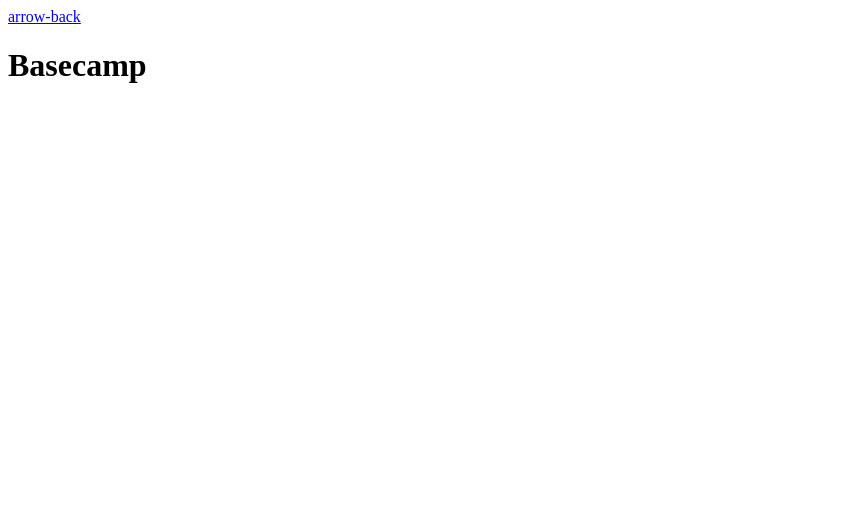
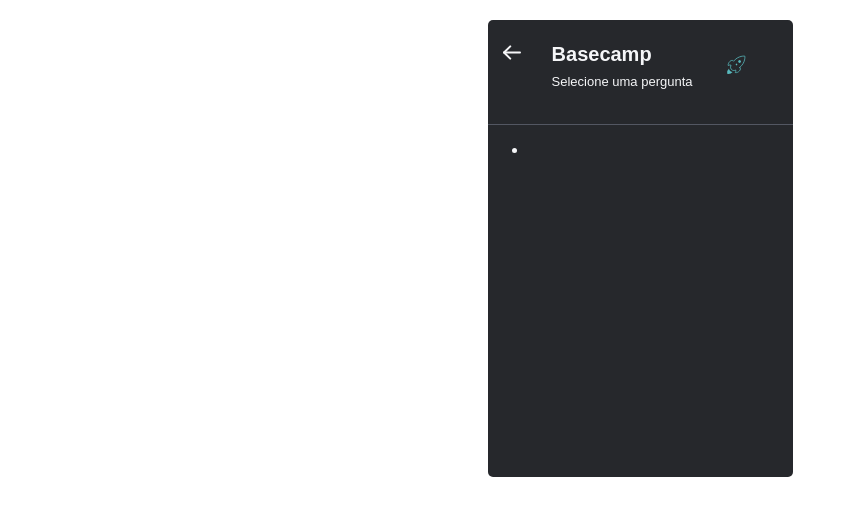
Before and after one commit to Brenno-Daniel/bootcamp-cataline, a Vue app in the folder intro-vuex/faq-vuex/: page / in a window 1280 px wide. Both pictures are taken after a click on the item "Basecamp". Shown: the top 516 px of the page, without its empty margins (0-848 px from the left). Built offline with nearby package versions, Linux system fonts and the light colour scheme.

Commit message:
CSS and layout adjustments

```diff
--- a/intro-vuex/faq-vuex/src/components/Home.vue
+++ b/intro-vuex/faq-vuex/src/components/Home.vue
@@ -2,7 +2,6 @@
     <component :is="currentView">
         <div class="container">
             <div class="faq-container">
-                <div class="faq-content">
                 <div class="lost-astronaut">
                     <img src="@/assets/images/astronaut.svg" alt="Astronaut" width="242" height="112" />
                 </div>
@@ -47,7 +46,6 @@
                 </ul>
             </div>
         </div>
-        </div>
     </component>
 </template>
 
@@ -71,24 +69,23 @@
     src: local('Lato-Bold'), url('../assets/fonts/Lato-Bold.ttf') format('ttf');
     src: local('Lato-Regular'), url('../assets/fonts/Lato-Regular.ttf') format('ttf');
 }
+
 body {
     height: 100vh;
     margin: 0;
 }
 
 .container {
+    width: 305px;
     height: 100%;
+    margin: auto;
+    margin-top: 20px;
     display: grid;
     grid-template-columns: 305px;
     grid-template-rows: auto;
     justify-content: center;
     align-content: center;
     color: #f5f6f8;
-}
-
-.faq-container {
-    width: 305px;
-    height: 457px;
     background: #26282c;
     border-radius: 5px;
 }
@@ -133,6 +130,7 @@
 .navegation__item:hover {
     background: #3f4452;
     border-radius: 2px;
+    cursor: default;
 }
 
 .navegation > li {
--- a/intro-vuex/faq-vuex/src/pages/Basecamp.vue
+++ b/intro-vuex/faq-vuex/src/pages/Basecamp.vue
@@ -1,4 +1,107 @@
 <template>
-    <a href="http://localhost:8080/">arrow-back</a>
-    <h1>Basecamp</h1>
+    <div class="container">
+        <div class="header">
+            <div class="header-title">
+                <div class="arrow-back">
+                    <a href="http://localhost:8080/">
+                        <img src="@/assets/images/arrow-left.svg" alt="Arrow left" />
+                    </a>
+                </div>
+                <div class="basecamp-title">
+                    <div class="title">
+                        <p>Basecamp</p>
+                    </div>
+                    <div class="sub-title">
+                        <span>Selecione uma pergunta</span>
+                    </div>
+                </div>
+            </div>
+            <div class="icon">
+                <img src="@/assets/images/rocket.svg" width="20" height="20" alt="Rocket" />
+            </div>
+        </div>
+        <div class="body-faq">
+            <ul>
+                <li class="faq-question-item"></li>
+            </ul>
+        </div>
+    </div>
 </template>
+
+<style>
+@font-face {
+    font-family: 'Lato';
+    src: local('Lato-Bold'), url('../assets/fonts/Lato-Bold.ttf') format('ttf');
+    src: local('Lato-Regular'), url('../assets/fonts/Lato-Regular.ttf') format('ttf');
+}
+
+body {
+    height: 100vh;
+    margin: 0;
+}
+
+.container {
+    width: 305px;
+    height: 100%;
+    margin: auto;
+    display: grid;
+    grid-template-columns: 305px;
+    grid-template-rows: auto;
+    justify-content: center;
+    align-content: center;
+    color: #f5f6f8;
+    background: #26282c;
+    border-radius: 5px;
+}
+
+.header-title {
+    width: 70%;
+    height: 104px;
+    float: left;
+}
+
+.arrow-back {
+    width: 20%;
+    float: left;
+    margin-top: 25px;
+    padding-left: 15px;
+}
+
+.arrow-back:hover {
+    background: #26282c;
+}
+
+.basecamp-title {
+    width: 70%;
+    float: right;
+    line-height: 0.5em;
+    padding: 10px 0px;
+}
+
+.basecamp-title > .title {
+    font-family: 'Lato-Bold', Arial, Helvetica, sans-serif;
+    font-size: 20px;
+    font-weight: bold;
+}
+
+.basecamp-title > .sub-title {
+    font-family: 'Lato-Regular', Arial, Helvetica, sans-serif;
+    font-size: 13px;
+}
+
+.icon {
+    width: 30%;
+    float: right;
+}
+
+.icon > img {
+    margin-top: 35px;
+    margin-left: 25px;
+}
+
+.body-faq {
+    height: 352px;
+    border-top: 1px solid #535762;
+    opacity: 1;
+}
+</style>
--- a/intro-vuex/faq-vuex/src/pages/Bootcamp.vue
+++ b/intro-vuex/faq-vuex/src/pages/Bootcamp.vue
@@ -1,17 +1,49 @@
 <template>
-    <component :is="currentView">
-        <p @click="currentView = 'Home'">arrow-back</p>
-        <h1>Bootcamp</h1>
-    </component>
+    <div class="container">
+        <div class="header">
+            <div class="header-title">
+                <div class="arrow-back">
+                    <a href="http://localhost:8080/">
+                        <img src="@/assets/images/arrow-left.svg" alt="Arrow left" />
+                    </a>
+                </div>
+                <div class="bootcamp-title">
+                    <div class="title">
+                        <p>Bootcamp</p>
+                    </div>
+                    <div class="sub-title">
+                        <span>Selecione uma pergunta</span>
+                    </div>
+                </div>
+            </div>
+            <div class="icon">
+                <img src="@/assets/images/rocket.svg" width="20" height="20" alt="Rocket" />
+            </div>
+        </div>
+        <div class="body-faq">
+            <ul>
+                <li class="faq-question-item"></li>
+            </ul>
+        </div>
+    </div>
 </template>
 
-<script>
-import Home from '@/components/Home.vue';
+<style scoped>
+.bootcamp-title {
+    width: 70%;
+    float: right;
+    line-height: 0.5em;
+    padding: 10px 0px;
+}
 
-export default {
-    components: { Home },
-    data() {
-        return { currentView: 'Bootcamp' };
-    },
-};
-</script>
+.bootcamp-title > .title {
+    font-family: 'Lato-Bold', Arial, Helvetica, sans-serif;
+    font-size: 20px;
+    font-weight: bold;
+}
+
+.bootcamp-title > .sub-title {
+    font-family: 'Lato-Regular', Arial, Helvetica, sans-serif;
+    font-size: 13px;
+}
+</style>
--- a/intro-vuex/faq-vuex/src/pages/Cataline.vue
+++ b/intro-vuex/faq-vuex/src/pages/Cataline.vue
@@ -1,17 +1,49 @@
 <template>
-    <component :is="currentView">
-        <p @click="currentView = 'Home'">arrow-back</p>
-        <h1>Cataline</h1>
-    </component>
+    <div class="container">
+        <div class="header">
+            <div class="header-title">
+                <div class="arrow-back">
+                    <a href="http://localhost:8080/">
+                        <img src="@/assets/images/arrow-left.svg" alt="Arrow left" />
+                    </a>
+                </div>
+                <div class="cataline-title">
+                    <div class="title">
+                        <p>Cataline</p>
+                    </div>
+                    <div class="sub-title">
+                        <span>Selecione uma pergunta</span>
+                    </div>
+                </div>
+            </div>
+            <div class="icon">
+                <img src="@/assets/images/rocket.svg" width="20" height="20" alt="Rocket" />
+            </div>
+        </div>
+        <div class="body-faq">
+            <ul>
+                <li class="faq-question-item"></li>
+            </ul>
+        </div>
+    </div>
 </template>
 
-<script>
-import Home from '@/components/Home.vue';
+<style scoped>
+.cataline-title {
+    width: 70%;
+    float: right;
+    line-height: 0.5em;
+    padding: 10px 0px;
+}
 
-export default {
-    components: { Home },
-    data() {
-        return { currentView: 'Cataline' };
-    },
-};
-</script>
+.cataline-title > .title {
+    font-family: 'Lato-Bold', Arial, Helvetica, sans-serif;
+    font-size: 20px;
+    font-weight: bold;
+}
+
+.cataline-title > .sub-title {
+    font-family: 'Lato-Regular', Arial, Helvetica, sans-serif;
+    font-size: 13px;
+}
+</style>
--- a/intro-vuex/faq-vuex/src/pages/Parcerias.vue
+++ b/intro-vuex/faq-vuex/src/pages/Parcerias.vue
@@ -1,17 +1,49 @@
 <template>
-    <component :is="currentView">
-        <p @click="currentView = 'Home'">arrow-back</p>
-        <h1>Parcerias</h1>
-    </component>
+    <div class="container">
+        <div class="header">
+            <div class="header-title">
+                <div class="arrow-back">
+                    <a href="http://localhost:8080/">
+                        <img src="@/assets/images/arrow-left.svg" alt="Arrow left" />
+                    </a>
+                </div>
+                <div class="parcerias-title">
+                    <div class="title">
+                        <p>Parcerias</p>
+                    </div>
+                    <div class="sub-title">
+                        <span>Selecione uma pergunta</span>
+                    </div>
+                </div>
+            </div>
+            <div class="icon">
+                <img src="@/assets/images/rocket.svg" width="20" height="20" alt="Rocket" />
+            </div>
+        </div>
+        <div class="body-faq">
+            <ul>
+                <li class="faq-question-item"></li>
+            </ul>
+        </div>
+    </div>
 </template>
 
-<script>
-import Home from '@/components/Home.vue';
+<style scoped>
+.parcerias-title {
+    width: 70%;
+    float: right;
+    line-height: 0.5em;
+    padding: 10px 0px;
+}
 
-export default {
-    components: { Home },
-    data() {
-        return { currentView: 'Parcerias' };
-    },
-};
-</script>
+.parcerias-title > .title {
+    font-family: 'Lato-Bold', Arial, Helvetica, sans-serif;
+    font-size: 20px;
+    font-weight: bold;
+}
+
+.parcerias-title > .sub-title {
+    font-family: 'Lato-Regular', Arial, Helvetica, sans-serif;
+    font-size: 13px;
+}
+</style>
```
Lines whose indentation alone changed are shown as unchanged.
